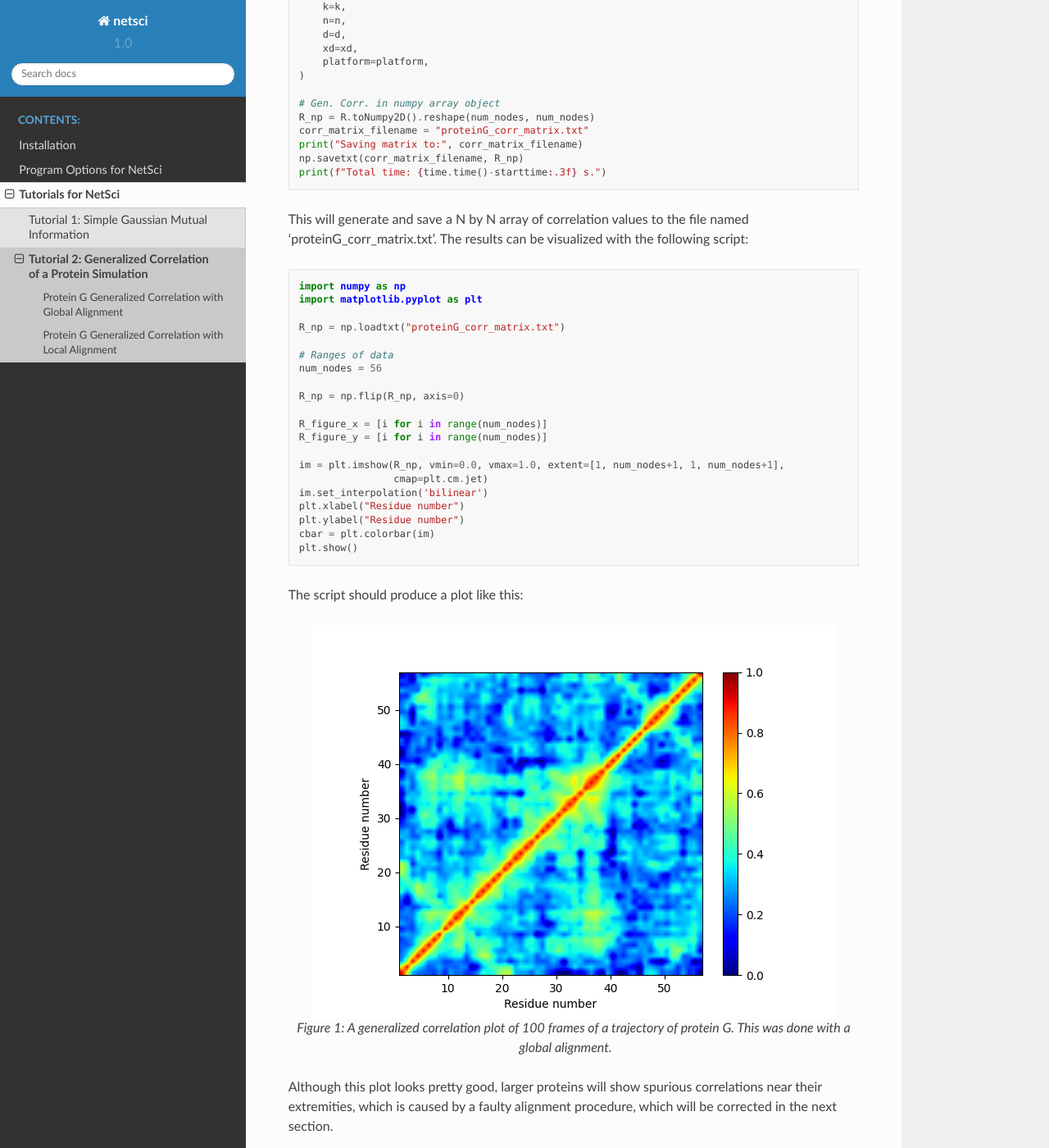
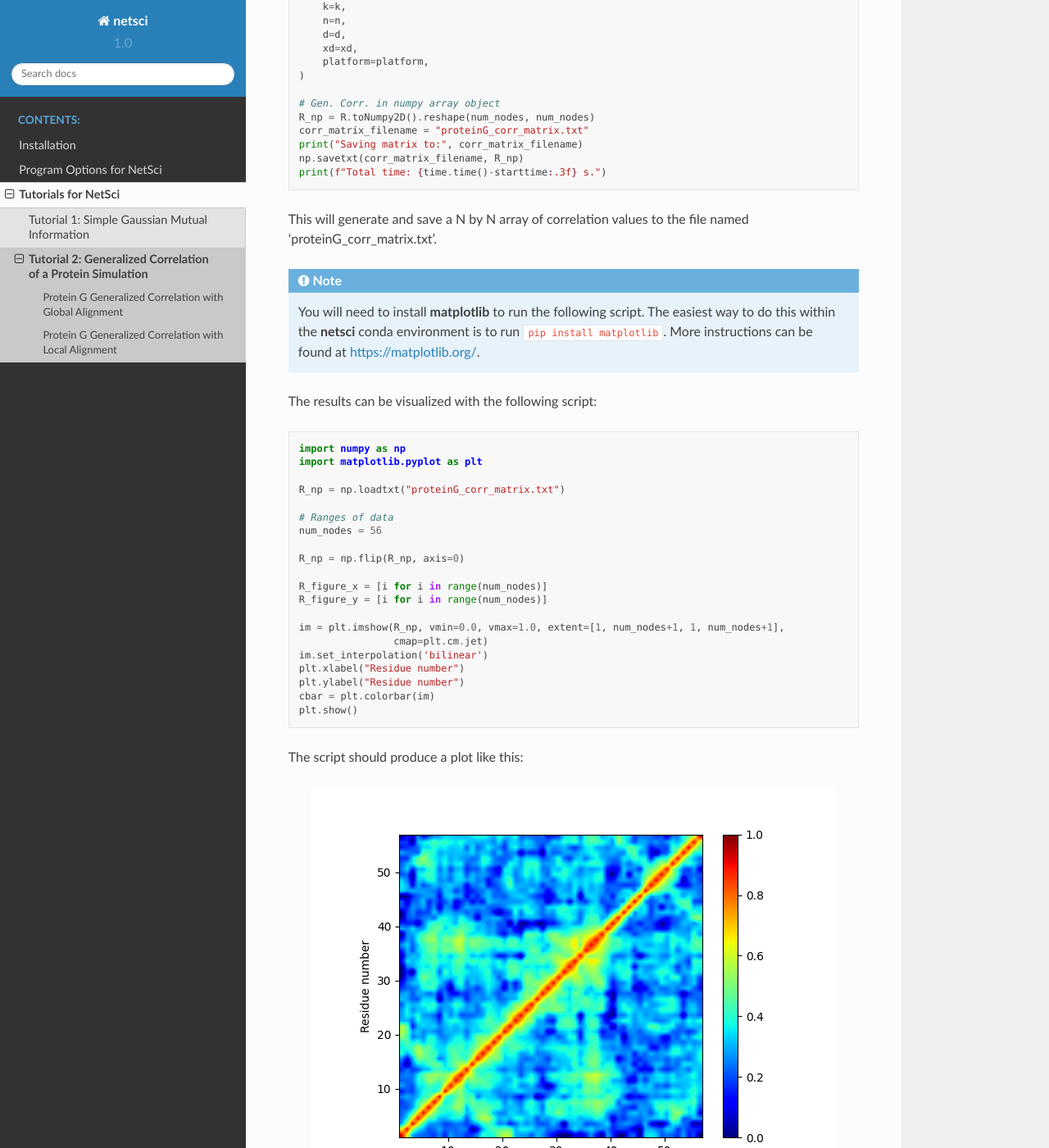
Before and after one commit to netscianalysis/netsci, a Sphinx documentation site: the page built from docs/tutorial2_protein_structure_gc.rst, in a window 1280 px wide and 1400 px high, scrolled down 1765 px. Shown: the whole window at 82% size. Built offline with Sphinx 7.4.7 and the Read the Docs theme 2.0.0, drawn with Linux system fonts in a browser that asks for light colours; some of the changed text lies outside the part shown.

Commit message:
Edits to RTD tutorial, mainly about how to install some dependencies.

```diff
--- a/docs/index.rst
+++ b/docs/index.rst
@@ -19,7 +19,7 @@
 
 If you wish to cite NetSci, please cite the following paper:
 
-* PAPER HERE
+* Stokely A, Votapka L, Hock M, Teitgen A, McCammon JA, McCullough A, Amaro R, NetSci: A Library for High Performance Biomolecular Simulation Network Analysis Computation. ChemRxiv. 2024; doi:10.26434/chemrxiv-2024-fjrpp This content is a preprint and has not been peer-reviewed.
 
 
 Getting Involved
--- a/docs/program_options.rst
+++ b/docs/program_options.rst
@@ -47,7 +47,7 @@
   Must be of type int, and only xd=2 is currently supported in Netsci.
 
 d
-  Dimensionality of the data. Since these are 1D Gaussians, the dimensionality is equal to
+  Dimensionality of the data. In the case of 1D Gaussians, the dimensionality is equal to
   one. In contrast, for example, the positions of atoms in a protein would be three-dimensional
   data.
   Must be of type int, greater than zero.
--- a/docs/tutorial2_protein_structure_gc.rst
+++ b/docs/tutorial2_protein_structure_gc.rst
@@ -103,8 +103,15 @@
     print(f"Total time: {time.time()-starttime:.3f} s.")
 
 This will generate and save a N by N array of correlation values to the file
-named 'proteinG_corr_matrix.txt'. The results can be visualized with the
-following script::
+named 'proteinG_corr_matrix.txt'.
+
+.. note::
+  You will need to install **matplotlib** to run the following
+  script. The easiest way to do this within the **netsci**
+  conda environment is to run :code:`pip install matplotlib`. More
+  instructions can be found at https://matplotlib.org/.
+
+The results can be visualized with the following script::
 
     import numpy as np
     import matplotlib.pyplot as plt
@@ -148,7 +155,15 @@
 motions occur due to the RMSD alignment.
 
 The following Python script is similar to the previous one, with some changes in how
-the data inputs to the generalized correlation function are defined::
+the data inputs to the generalized correlation function are defined.
+
+.. note::
+  You will need to install **mdtraj** to run the following
+  script. The easiest way to do this within the **netsci**
+  conda environment is to run :code:`pip install mdtraj`. More
+  instructions can be found at https://www.mdtraj.org.
+
+Here is the script::
 
     import time
 
```
Also changed, not shown: README.md (+2 -2 lines).
